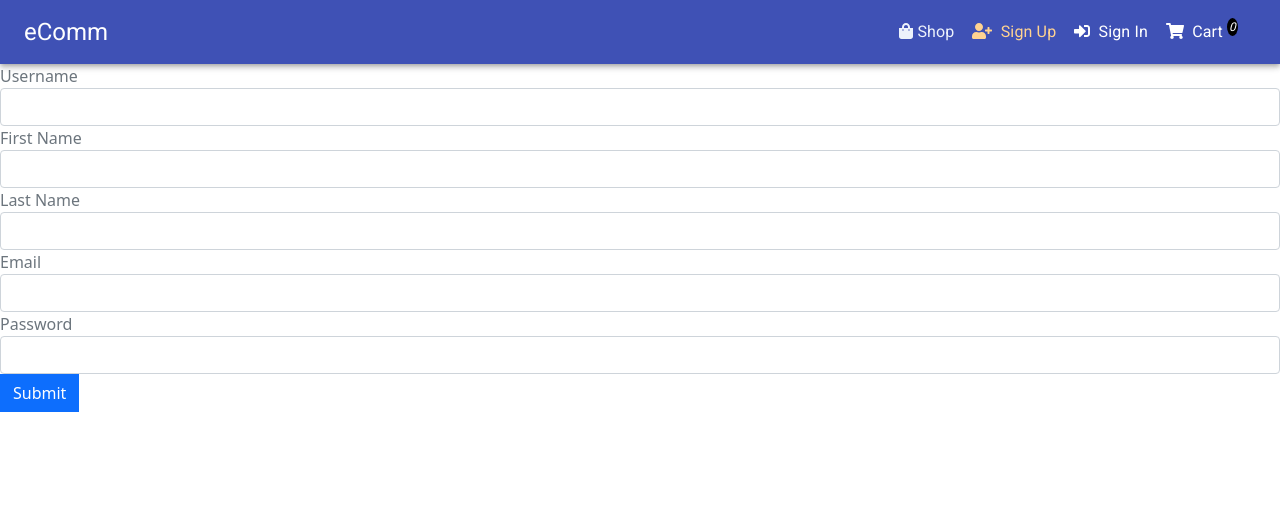
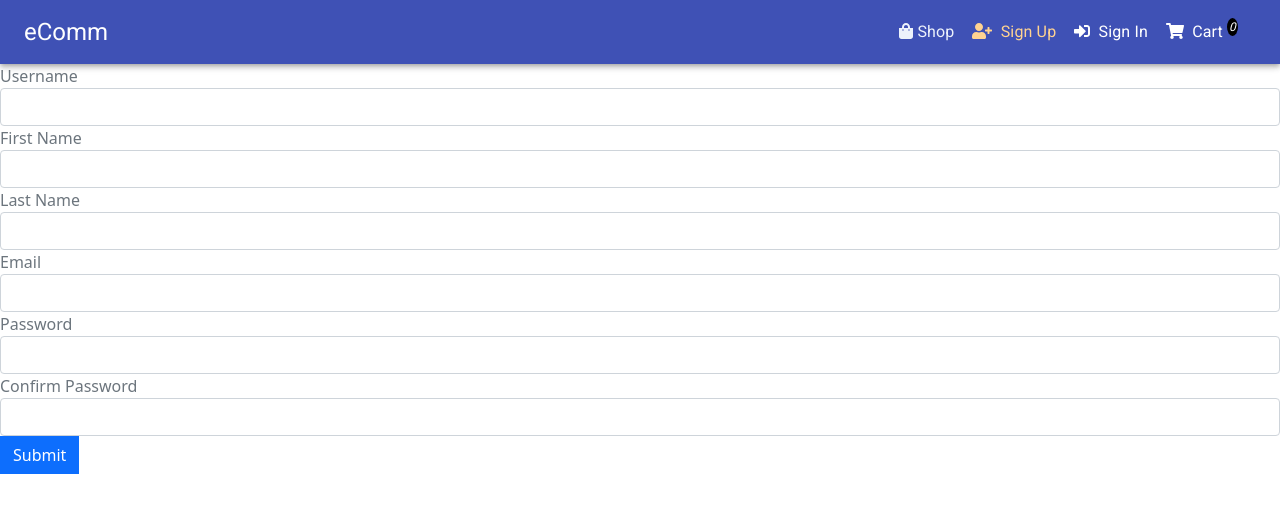
Before and after one commit to SilvinPradhan/eCommWeb, a React (Create React App) app in the folder ecomm-client/: page /signup in a window 1280 px wide. Shown: the top 512 px of the page. Built offline with nearby package versions, Linux system fonts and the light colour scheme.

Commit message:
set hooks for confirmPassword in signup page

```diff
--- a/ecomm-client/src/user/signup.js
+++ b/ecomm-client/src/user/signup.js
@@ -1,6 +1,7 @@
 import React, {useState} from 'react';
 import {Link} from 'react-router-dom';
 import {signup} from '../auth/user'
+import {toast} from "react-toastify";
 
 const Signup = () => {
     const [values, setValues] = useState({
@@ -9,11 +10,14 @@ const Signup = () => {
         lastName: '',
         email: '',
         password: '',
+        confirmPassword: '',
         error: '',
         success: false
     });
 
-    const {username, firstName, lastName, email, password, success, error} = values;
+    const [strongPassword, setStrongPassword] = useState('')
+
+    const {username, firstName, lastName, email, password, confirmPassword, success, error} = values;
 
     const handleChange = name => event => {
         setValues({...values, error: '', [name]: event.target.value});
@@ -35,8 +39,18 @@ const Signup = () => {
                     lastName: '',
                     email: '',
                     password: '',
+                    confirmPassword: '',
                     error: '',
                     success: true
+                });
+                toast.info(`You have successfully signed up!, ${username}`, {
+                    position: "top-right",
+                    autoClose: 3000,
+                    hideProgressBar: false,
+                    closeOnClick: true,
+                    pauseOnHover: true,
+                    draggable: true,
+                    progress: undefined,
                 });
             }
         });
@@ -68,6 +82,11 @@ const Signup = () => {
                 <label className="text-muted">Password</label>
                 <input onChange={handleChange('password')} type="password" className="form-control" value={password}/>
             </div>
+            <div className="form-group">
+                <label className="text-muted">Confirm Password</label>
+                <input onChange={handleChange('confirmPassword')} type="password" className="form-control"
+                       value={confirmPassword}/>
+            </div>
             <button onClick={clickSubmit} className="btn btn-primary">
                 Submit
             </button>
```
